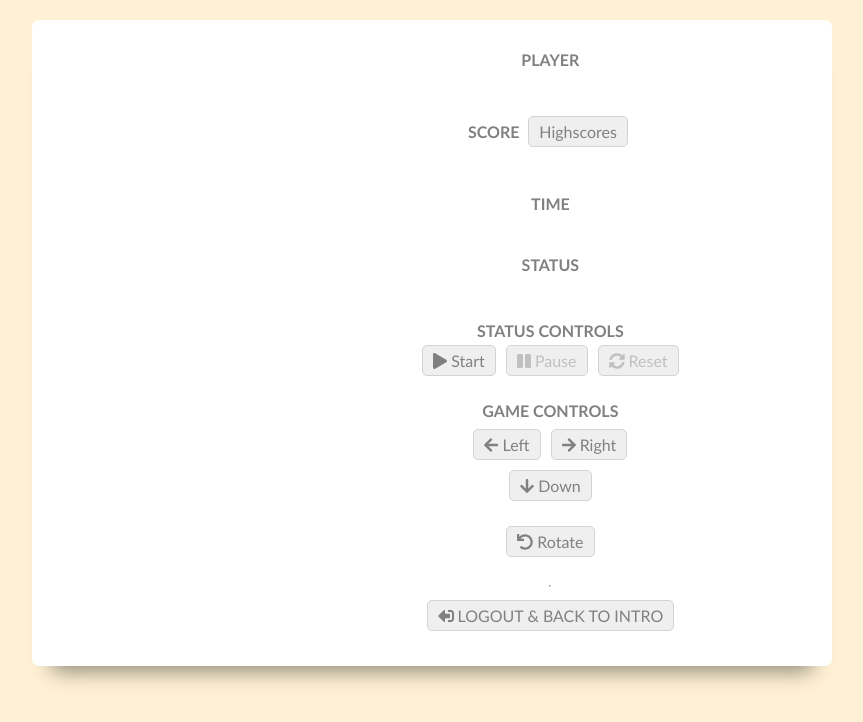
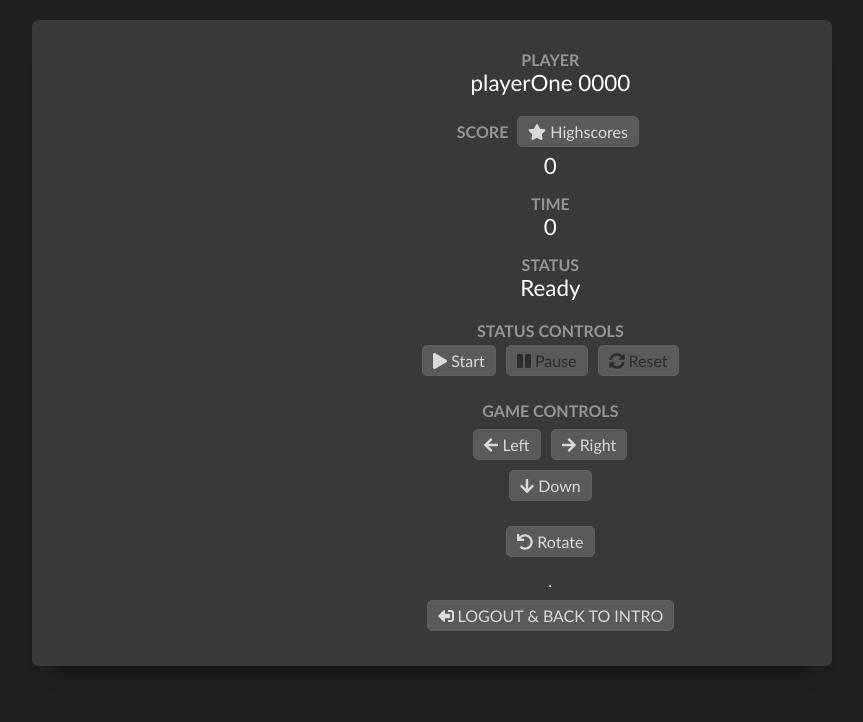
Before and after one commit to AzulloCyll/tetris_angular, an Angular app: page /game/contrast in a window 1280 px wide. Shown: the top 722 px of the page, without its empty margins (208-1071 px from the left). Built offline with nearby package versions, Linux system fonts and the light colour scheme; no server answers; what ngx-tetris would draw is missing.

Commit message:
dark mode fixes

```diff
--- a/src/app/app.module.ts
+++ b/src/app/app.module.ts
@@ -36,7 +36,7 @@ import { SortByScorePipe } from './sort-by-score.pipe';
     RouterModule.forRoot([
       { path: 'game/:color', component: GameComponent },
       { path: 'intro', component: IntroComponent },
-      { path: '**', redirectTo: 'intro' },
+      { path: '**', redirectTo: 'game/contrast' },
     ]),
     BrowserModule,
     TetrisCoreModule,
--- a/src/app/game/game.component.html
+++ b/src/app/game/game.component.html
@@ -18,6 +18,7 @@
       <h2>
         score
         <button type="button" (click)="handleModal2Visibility(false)">
+          <fa-icon [icon]="faStar"></fa-icon>
           Highscores
         </button>
       </h2>
--- a/src/app/game/game.component.ts
+++ b/src/app/game/game.component.ts
@@ -1,4 +1,4 @@
-import { Component, ViewChild } from '@angular/core';
+import { Component, ViewChild, OnInit } from '@angular/core';
 
 import { TetrisCoreComponent } from 'ngx-tetris';
 import { HostListener } from '@angular/core'; //for keayboard controls
@@ -17,6 +17,7 @@ import {
   faPlay,
   faPause,
   faSignOutAlt,
+  faStar,
 } from '@fortawesome/free-solid-svg-icons';
 
 export interface LogData {
@@ -31,7 +32,7 @@ export interface LogData {
   templateUrl: './game.component.html',
   styleUrls: ['./game.component.scss'],
 })
-export class GameComponent {
+export class GameComponent implements OnInit {
   constructor(
     private _location: Location,
     private _storage: StorageService,
@@ -57,6 +58,7 @@ export class GameComponent {
   faPlay = faPlay;
   faPause = faPause;
   faSignOutAlt = faSignOutAlt;
+  faStar = faStar;
 
   @ViewChild(TetrisCoreComponent) private _tetris!: TetrisCoreComponent;
 
@@ -237,4 +239,8 @@ export class GameComponent {
     this.timerPause();
     this.timePlayed = 0;
   }
+
+  ngOnInit(): void {
+    document.body.classList.add('dark-theme'); //for dev purpose only
+  }
 }
--- a/src/app/game/modal2/modal2.component.html
+++ b/src/app/game/modal2/modal2.component.html
@@ -12,25 +12,36 @@
           Score
         </button>
 
-				<input type="checkbox" id="sortbyplayer" [checked]="sortByPlayerName"
-					(change)="showPlayerScoresOnlyHandler()" />
+        <input
+          type="checkbox"
+          id="sortbyplayer"
+          [checked]="sortByPlayerName"
+          (change)="showPlayerScoresOnlyHandler()"
+        />
         <label for="sortbyplayer">Only your scores</label>
 
-				<input type="checkbox" id="pause" [checked]="paused" (change)="pauseCheckboxhandler()" />
+        <input
+          type="checkbox"
+          id="pause"
+          [checked]="paused"
+          (change)="pauseCheckboxhandler()"
+        />
         <label for="pause">Autorefresh</label>
       </nav>
-			<div *ngFor="
+      <div
+        *ngFor="
           let item of dataToShow
             | sortByScore: sortDirectionDown:sortByPlayerName:player
             | slice: 0:10
-				">
+        "
+      >
         <div class="hiscore">
           <span>{{ item.name }}: </span><span>{{ item.score }}</span>
         </div>
       </div>
     </div>
     <div class="bottom-nav">
-			<button (click)="back()">Back</button>
+      <button class="btn-back" (click)="back()">Back</button>
     </div>
   </div>
 </div>
--- a/src/app/intro/intro.component.html
+++ b/src/app/intro/intro.component.html
@@ -89,7 +89,7 @@
           type="checkbox"
           name="nightMode"
           id="nightMode"
-          [checked]="nightModeOn"
+          [(ngModel)]="nightModeOn"
           (change)="selectedColorPaletteHandler()"
         />
         <span class="slider"></span>
--- a/src/app/intro/intro.component.ts
+++ b/src/app/intro/intro.component.ts
@@ -2,6 +2,7 @@ import { Component, OnInit } from '@angular/core';
 import { FormGroup } from '@angular/forms';
 import { StorageService } from '../storage.service';
 import { HiscoresService } from 'src/app/hiscores.service';
+import { BrowserDynamicTestingModule } from '@angular/platform-browser-dynamic/testing';
 
 interface auth {
   success: boolean;
@@ -24,12 +25,13 @@ export class IntroComponent implements OnInit {
   public selectedColorPallette: string = 'normal';
 
   public selectedColorPaletteHandler() {
-    this.nightModeOn = !this.nightModeOn;
     this.nightModeOn
       ? (this.selectedColorPallette = 'contrast')
       : (this.selectedColorPallette = 'normal');
 
-    document.body.classList.toggle('dark-theme');
+    this.nightModeOn
+      ? document.body.classList.add('dark-theme')
+      : document.body.classList.remove('dark-theme');
   }
 
   public verify(form: FormGroup) {
--- a/src/styles.scss
+++ b/src/styles.scss
@@ -12,7 +12,23 @@ body {
           color: rgb(177, 177, 177) !important;
         }
         & h2 {
-          color: white !important;
+          color: rgb(149, 149, 149) !important;
+        }
+      }
+      & button {
+        border: 1px solid rgb(97, 97, 97) !important;
+        background-color: rgb(90, 90, 90);
+        color: rgb(218, 218, 218) !important;
+        &.disabled {
+          color: rgb(45, 45, 45) !important;
+
+        }
+        &:hover {
+          color: rgb(45, 45, 45) !important;
+              border: 1px solid rgb(174, 174, 174) !important;
+        }
+        &.btn-back {
+          border: 0 !important;
         }
       }
       & form {
@@ -23,16 +39,18 @@ body {
           input {
             background-color: #202020 !important;
           }
+          & .valid {
+            color: #45d245 !important
+          }
         }
       }
     }
-  }
-}
-
-.right-panel {
-  & div {
-    & div {
-      color: white !important;
+    & .right-panel {
+      & div {
+        & div {
+          color: rgb(255, 255, 255) !important;
+        }
+      }
     }
   }
 }
```
Lines whose indentation alone changed are shown as unchanged.
